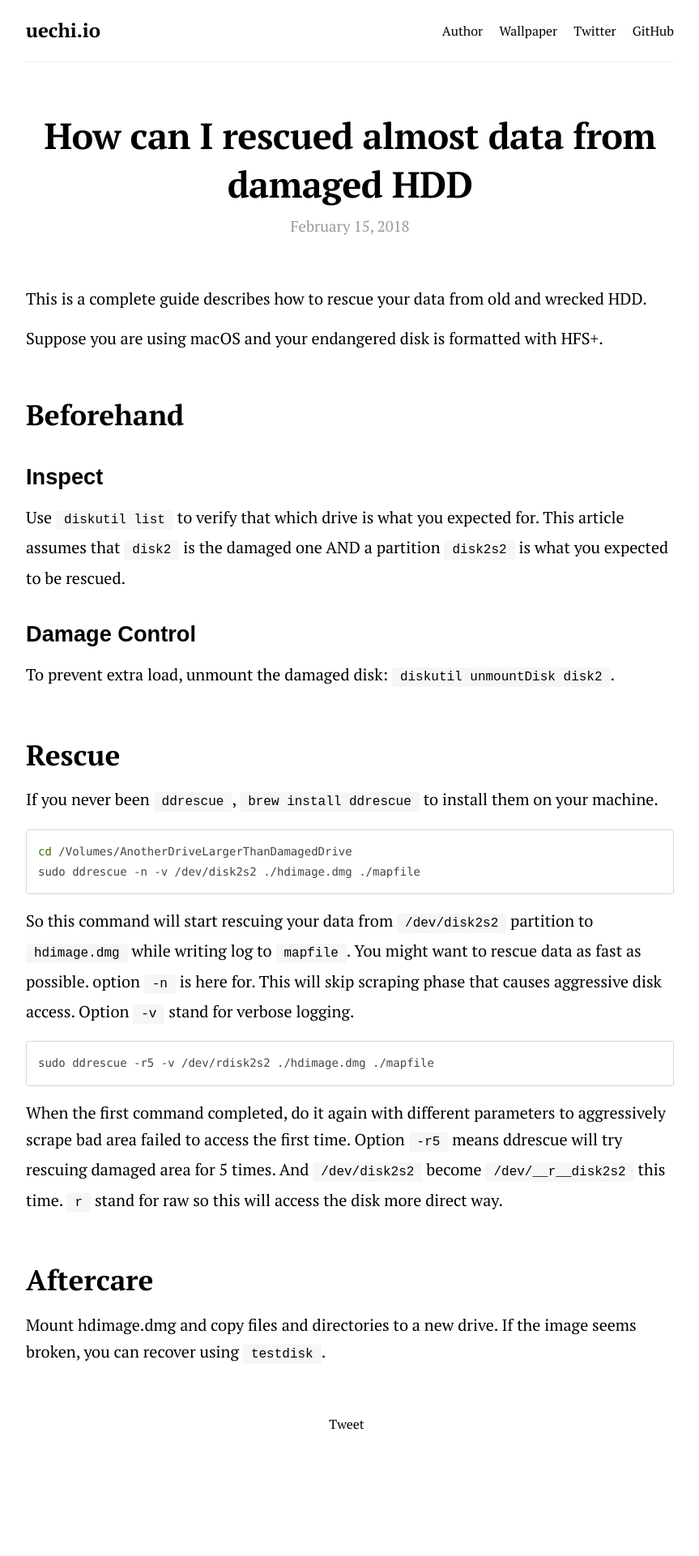
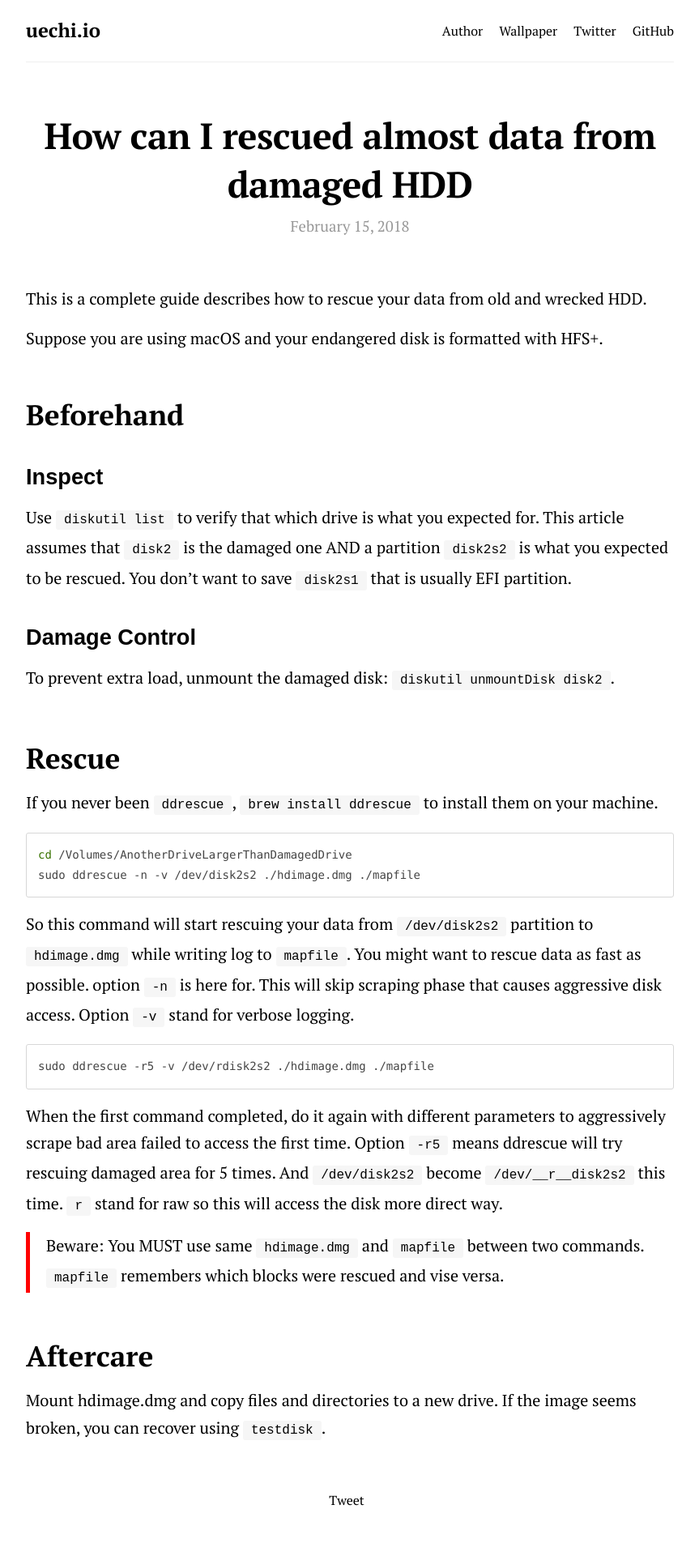
Before and after one commit to uetchy/uechi.io, a Jekyll site: the page built from _posts/2018-02-15-data-recovery.markdown, in a window 1280 px wide. Shown: the whole page at 81% size, without its empty margins (208-1071 px from the left). Built offline with Jekyll 4.4.1, drawn with Linux system fonts in a browser that asks for light colours; nearby versions of some CDN libraries; comment, search, counter and statistics services are not loaded; before the commit the page ends 1828 px from its top, so only the background shows below that.

Commit message:
Updated Data Recovery

```diff
--- a/_posts/2018-02-15-data-recovery.markdown
+++ b/_posts/2018-02-15-data-recovery.markdown
@@ -11,7 +11,7 @@ Suppose you are using macOS and your endangered disk is formatted with HFS+.
 
 ## Inspect
 Use `diskutil list` to verify that which drive is what you expected for.
-This article assumes that `disk2` is the damaged one AND a partition `disk2s2` is what you expected to be rescued.
+This article assumes that `disk2` is the damaged one AND a partition `disk2s2` is what you expected to be rescued. You don't want to save `disk2s1` that is usually EFI partition.
 
 ## Damage Control
 To prevent extra load, unmount the damaged disk: `diskutil unmountDisk disk2`.
@@ -35,6 +35,7 @@ sudo ddrescue -r5 -v /dev/rdisk2s2 ./hdimage.dmg ./mapfile
 When the first command completed, do it again with different parameters to aggressively scrape bad area failed to access the first time.
 Option `-r5` means ddrescue will try rescuing damaged area for 5 times.
 And `/dev/disk2s2` become `/dev/__r__disk2s2` this time. `r` stand for raw so this will access the disk more direct way.
+> Beware: You MUST use same `hdimage.dmg` and `mapfile` between two commands. `mapfile` remembers which blocks were rescued and vise versa.
 
 # Aftercare
 
```
